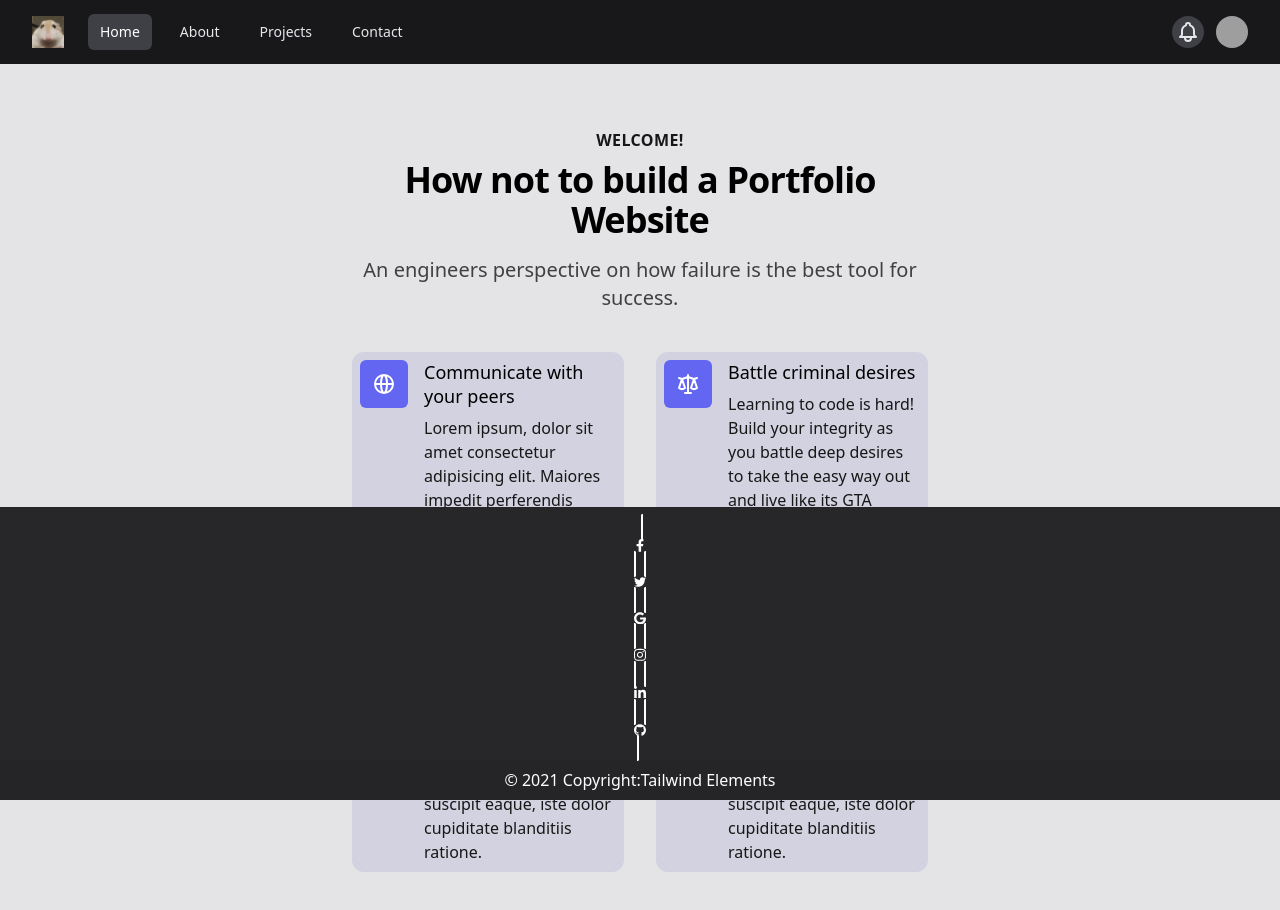
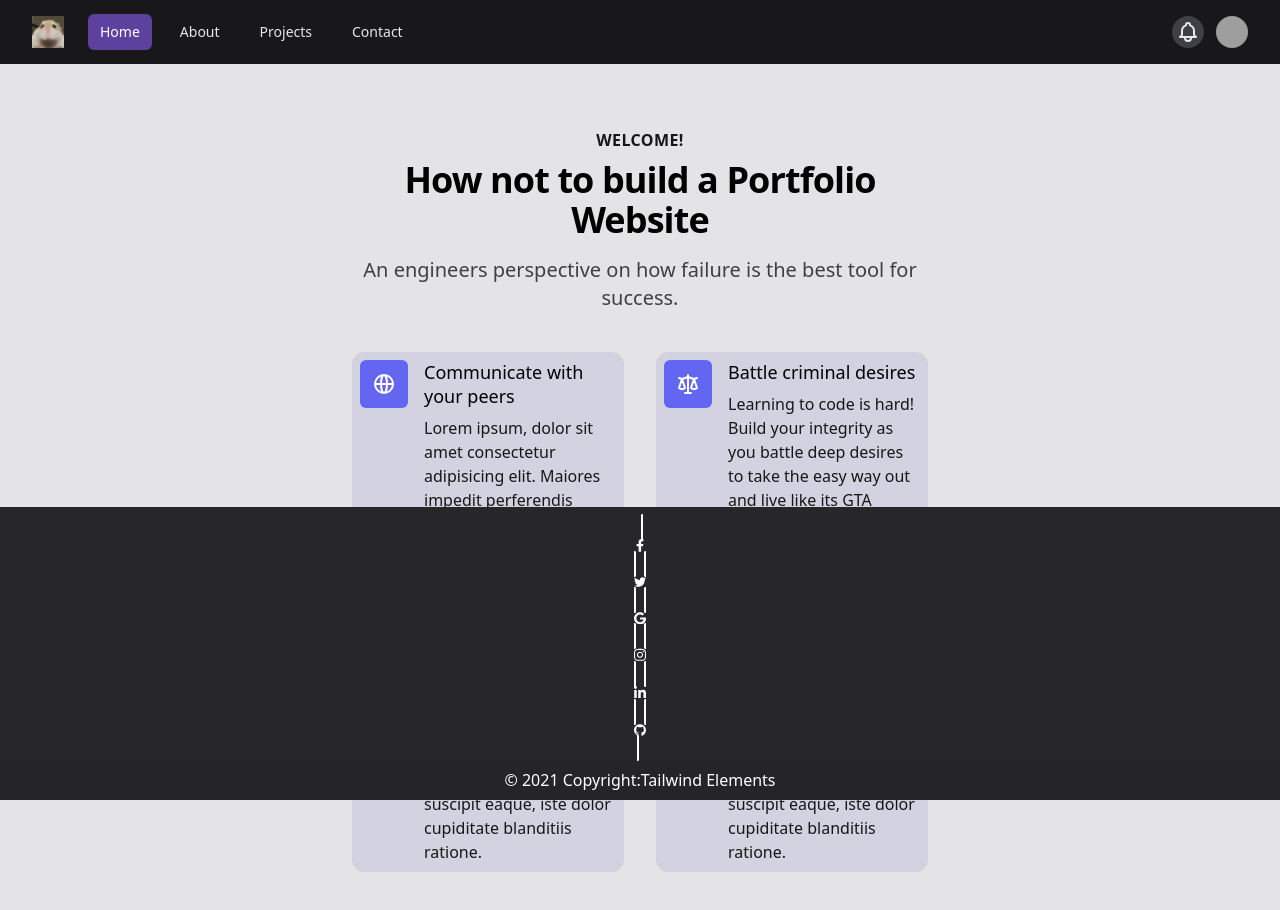
Before and after one commit to StickOnAStick/PortfolioWebsite, a React (Create React App) app: page / in a window 1280 px wide. Shown: the top 910 px of the page. Built offline with nearby package versions, Linux system fonts and the light colour scheme; grey boxes are pictures that could not be loaded.

Commit message:
Altered Nav

```diff
--- a/src/Components/NavBar.js
+++ b/src/Components/NavBar.js
@@ -58,7 +58,7 @@ export default function NavBar() {
                         key={item.name}
                         href={item.href}
                         className={classNames(
-                          item.current ? 'bg-zinc-700 text-white hover:shadow-md hover:shadow-violet-800 hover:scale-110 transition duration-300 ease-in-out' : 'text-gray-200 hover:bg-zinc-600 hover:shadow-violet-800 hover:shadow-md hover:text-white hover:scale-110 transition duration-300 ease-in-out',
+                          item.current ? 'bg-violet-500 bg-opacity-60 text-white hover:shadow-md hover:shadow-violet-800 hover:scale-110 transition duration-300 ease-in-out' : 'text-gray-200 hover:bg-zinc-700 hover:bg-opacity-70 hover:shadow-violet-800 hover:shadow-md hover:text-white hover:scale-110 transition duration-300 ease-in-out',
                           'px-3 py-2 rounded-md text-sm font-medium'
                         )}
                         aria-current={item.current ? 'page' : undefined}
@@ -72,7 +72,7 @@ export default function NavBar() {
               <div className="absolute inset-y-0 right-0 flex items-center pr-2 sm:static sm:inset-auto sm:ml-6 sm:pr-0">
                 <button
                   type="button"
-                  className="bg-zinc-700 p-1 rounded-full text-gray-200 hover:shadow-md hover:shadow-violet-800 hover:text-white focus:outline-none focus:ring-2 focus:ring-offset-2 focus:ring-offset-gray-800 focus:ring-white"
+                  className="bg-zinc-700 p-1 rounded-full text-gray-200 hover:shadow-lg hover:shadow-violet-800 hover:text-white focus:outline-none focus:ring-2 focus:ring-offset-2 focus:ring-offset-gray-800 focus:ring-white"
                 >
                   <span className="sr-only">View notifications</span>
                   <BellIcon className="h-6 w-6" aria-hidden="true" />
@@ -81,7 +81,7 @@ export default function NavBar() {
                 {/* Profile dropdown */}
                 <Menu as="div" className="ml-3 relative">
                   <div>
-                    <Menu.Button className="bg-gray-800 flex text-sm rounded-full focus:outline-none focus:ring-2 focus:ring-offset-2 focus:ring-offset-gray-800 focus:ring-white hover:shadow-md hover:shadow-violet-800">
+                    <Menu.Button className="bg-gray-800 flex text-sm rounded-full focus:outline-none focus:ring-2 focus:ring-offset-2 focus:ring-offset-gray-800 focus:ring-white hover:shadow-lg hover:shadow-violet-800">
                       <span className="sr-only">Open user menu</span>
                       <img
                         className="h-8 w-8 rounded-full"
@@ -145,7 +145,7 @@ export default function NavBar() {
                   as="a"
                   href={item.href}
                   className={classNames(
-                    item.current ? 'bg-violet-700 bg-opacity-70 text-white hover:shadow-zinc-400 hover:shadow-md' : 'text-white hover:bg-zinc-700 hover:shadow-violet-700 hover:shadow-md hover:text-white',
+                    item.current ? 'bg-violet-700 bg-opacity-70 text-white hover:shadow-violet-700 hover:shadow-md' : 'text-white hover:bg-zinc-700 hover:shadow-violet-700 hover:shadow-md hover:text-white',
                     'block px-3 py-2 rounded-md text-base font-medium'
                   )}
                   aria-current={item.current ? 'page' : undefined}
```
